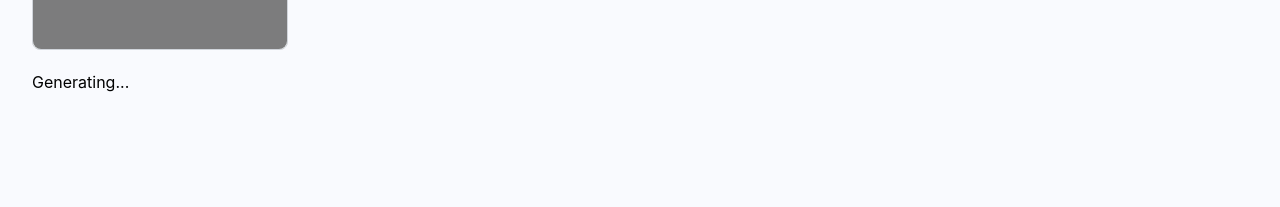
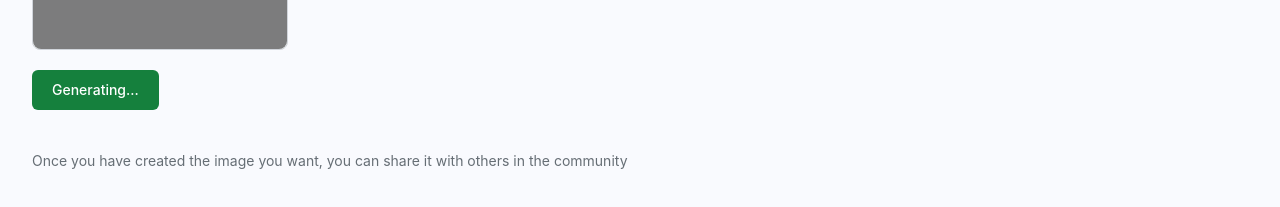
Before and after one commit to allentevyaw/Dall-e-imagine-generator, a React (Vite) app in the folder client/: page /create-post in a window 1280 px wide. Shown: the part 479-686 px from the top of the page. Built offline with nearby package versions, Linux system fonts and the light colour scheme; a web font is replaced by a local one.

Commit message:
create post

```diff
--- a/client/src/pages/CreatePost.jsx
+++ b/client/src/pages/CreatePost.jsx
@@ -95,9 +95,18 @@
           <button
             type='button'
             onClick={handleGenerateImage}
+            className='text-white bg-green-700 font-medium
+            rounded-md text-sm w-full sm:w-auto px-5 py-2.5
+            text-center'
           >
               {generatingImg ? 'Generating...' : 'Generate'}
           </button>
+        </div>
+
+        <div className='mt-10'>
+            <p className='mt-2 text-[#666e75] text-[14px]'>Once you have created the image you want,
+            you can share it with others in the community
+            </p>
         </div>
 
         </form>
```
